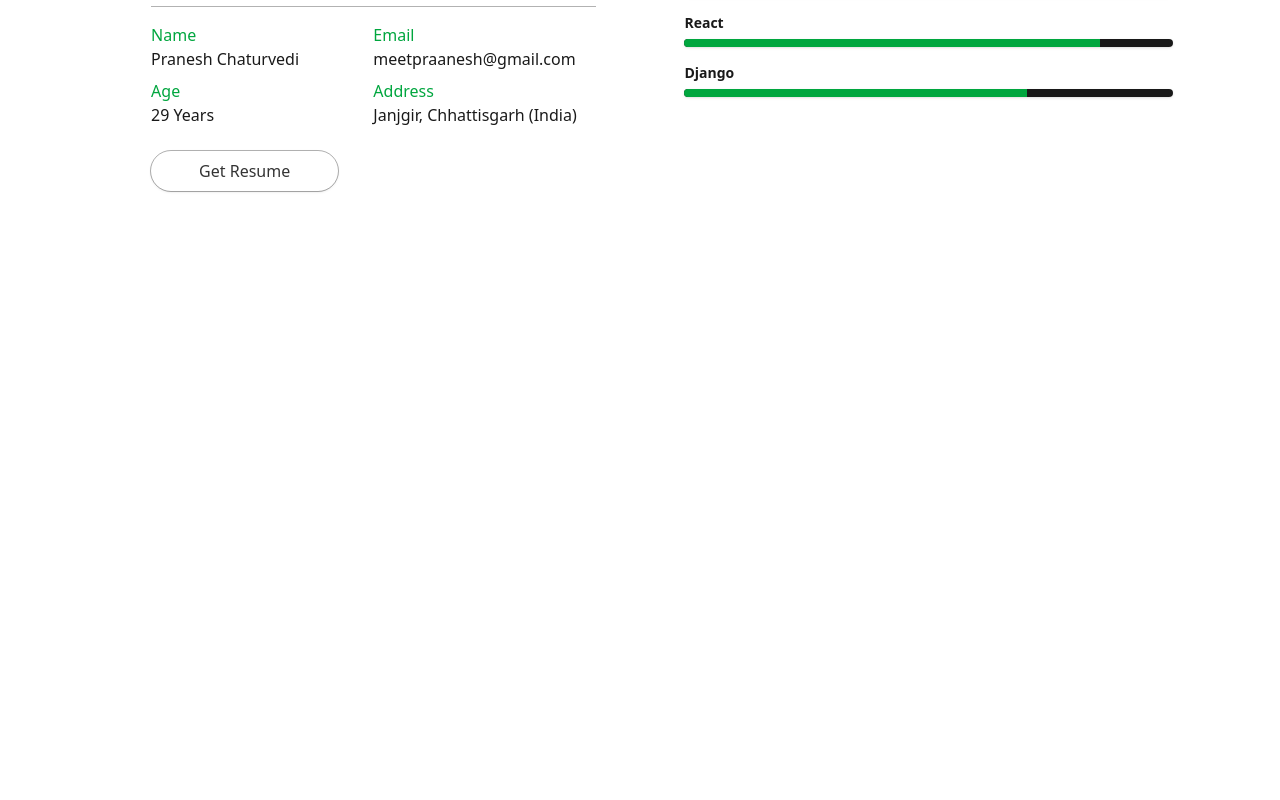
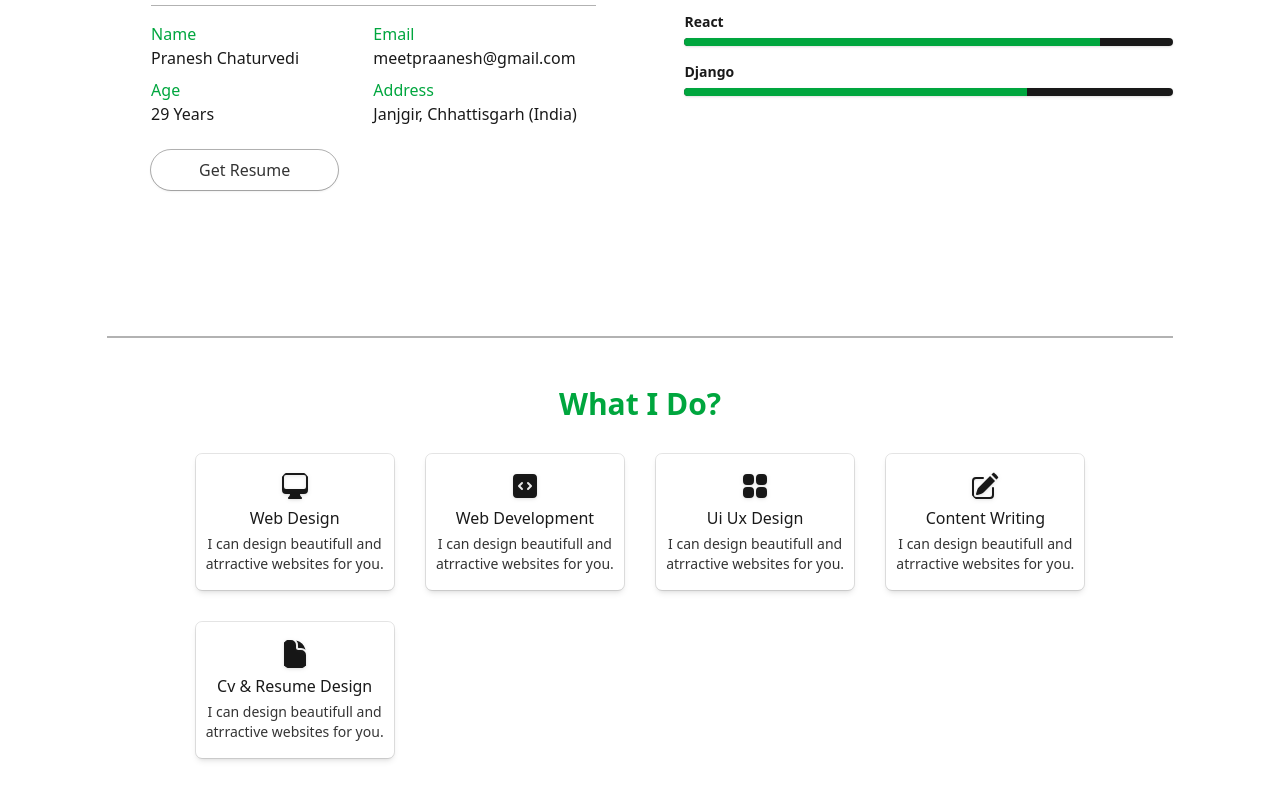
Before and after one commit to Trouble001/Portfolio, a React (Vite) app: page / in a window 1280 px wide. Shown: the part 1262-2062 px from the top of the page. Before the commit the page ends 1600 px from the top, so only its background shows below. Built offline with nearby package versions, Linux system fonts and the light colour scheme.

Commit message:
Changing some styles and creating sidebar for themes

```diff
--- a/index.html
+++ b/index.html
@@ -1,5 +1,5 @@
 <!doctype html>
-<html lang="en" >
+<html lang="en" class="dark">
   <head>
     <meta charset="UTF-8" />
     <link rel="icon" type="image/svg+xml" href="/vite.svg" />
--- a/src/App.jsx
+++ b/src/App.jsx
@@ -1,17 +1,23 @@
 import Navigation from './components/Navigation';
 import AboutSection from './layouts/AboutSection';
 import HeroSection from './layouts/HeroSection';
-import Skills from './layouts/Skills';
-import SkillSection from './layouts/SkillSection';
+import './index.css';
+import ServiceSection from './layouts/ServicelSection';
+import ThemeToggle from './components/ThemeToggle';
+import { useContext } from 'react';
+import { ThemeContext } from './context/ThemeContext';
 
 const App = () => {
+  const { setIsOpen } = useContext(ThemeContext);
 
   return (
-    <div className='w-full bg-white dark:bg-black/100 transition-all'>
+    <div className='w-full h-full bg-white dark:bg-black/100 transition-all'>
       <Navigation />
-      <div className='w-11/12 sm:w-11/12 md:w-10/12 lg:w-10/12 mx-auto'>
+      <ThemeToggle />
+      <div className='w-11/12 sm:w-11/12 md:w-10/12 lg:w-10/12 mx-auto' onClick={() => setIsOpen(false)}>
         <HeroSection />
         <AboutSection />
+        <ServiceSection />
       </div>
     </div>
   )
--- a/src/components/Navigation.jsx
+++ b/src/components/Navigation.jsx
@@ -1,17 +1,25 @@
+import { useContext } from "react";
 import ThemeToggle from "./ThemeToggle";
+import { Bars2Icon } from '@heroicons/react/24/solid';
+import { ThemeContext } from "../context/ThemeContext";
+
 
 const Navigation = () => {
+  const { themeColors, color, setIsOpen } = useContext(ThemeContext);
+
   return (
-    <div className="w-full h-12 bg-white dark:bg-black top-0 fixed z-50">
+    <div className="w-full h-12 bg-white/10 border-b border-white/30 shadow dark:bg-black/20 dark:border-white/10 top-0 fixed z-50 backdrop-blur-md">
       <div className="w-11/12 mx-auto h-full flex items-center justify-between">
         <a href="/" className="text-base sm:text-md md:text-lg lg:text-xl text-black/100 dark:text-white/100">Folio</a>
         <div className="">
-          <a href="/" className="text-xs sm:text-sm md:text-md lg:text-lg text-black/90 dark:text-white/90 mr-3 sm:mr-3 md:mr-4 lg:mr-5 xl:mr-6 hover:text-green-500 hover:border-b transition-all">Home</a>
-          <a href="/" className="text-xs sm:text-sm md:text-md lg:text-lg text-black/90 dark:text-white/90 mr-3 sm:mr-3 md:mr-4 lg:mr-5 xl:mr-6 hover:text-green-500 hover:border-b transition-all">About</a>
-          <a href="/" className="text-xs sm:text-sm md:text-md lg:text-lg text-black/90 dark:text-white/90 mr-3 sm:mr-3 md:mr-4 lg:mr-5 xl:mr-6 hover:text-green-500 hover:border-b transition-all">Projects</a>
-          <a href="/" className="text-xs sm:text-sm md:text-md lg:text-lg text-black/90 dark:text-white/90 hover:text-green-500 hover:border-b transition-all">Contact</a>
+          <a href="/" className={`text-xs sm:text-sm md:text-md lg:text-lg text-black/90 dark:text-white/90 mr-3 sm:mr-3 md:mr-4 lg:mr-5 xl:mr-6 ${themeColors[color].hover} hover:border-b-2 transition-colors`}>Home</a>
+          <a href="/" className={`text-xs sm:text-sm md:text-md lg:text-lg text-black/90 dark:text-white/90 mr-3 sm:mr-3 md:mr-4 lg:mr-5 xl:mr-6 ${themeColors[color].hover} hover:border-b-2 transition-colors`}>About</a>
+          <a href="/" className={`text-xs sm:text-sm md:text-md lg:text-lg text-black/90 dark:text-white/90 mr-3 sm:mr-3 md:mr-4 lg:mr-5 xl:mr-6 ${themeColors[color].hover} hover:border-b-2 transition-colors`}>Projects</a>
+          <a href="/" className={`text-xs sm:text-sm md:text-md lg:text-lg text-black/90 dark:text-white/90 hover:border-b-2 transition-colors ${themeColors[color].hover}`}>Contact</a>
         </div>
-        <ThemeToggle />
+        <button onClick={() => setIsOpen(prevState => !prevState)} className='text-black/90 dark:text-white/90 w-5 sm:w-5 md:w-6 lg:w-6 h-5 sm:h-5 md:h-6 lg:h-6 flex items-center justify-center rounded-full cursor-pointer transition-all'>
+        <Bars2Icon className="w-full h-full drop-shadow" />
+      </button>
       </div>
     </div>
   )
--- a/src/components/ThemeToggle.jsx
+++ b/src/components/ThemeToggle.jsx
@@ -1,21 +1,31 @@
 import { useContext } from 'react';
 import { ThemeContext } from '../context/ThemeContext';
-import { MoonIcon, SunIcon } from '@heroicons/react/24/solid';
+import { MoonIcon, SunIcon, Bars2Icon } from '@heroicons/react/24/solid';
 
 const ThemeToggle = () => {
-  const { theme, toggleTheme } = useContext(ThemeContext);
+  const { theme, themeColors, setColor, toggleTheme, isOpen } = useContext(ThemeContext);
 
   return (
-    <button
-      onClick={toggleTheme}
-      className="w-5 sm:w-5 md:w-6 lg:w-6 h-5 sm:h-5 md:h-6 lg:h-6 flex items-center justify-center rounded-full cursor-pointer transition-all"
-    >
+    <div className={`w-10 shadow fixed h-full flex items-center flex-col py-16 z-40 right-0 top-0 transition-all duration-500 ${isOpen ? 'translate-x-0' : 'translate-x-10'}`}>
+
+      <button
+        onClick={toggleTheme}
+        className="w-5 sm:w-5 md:w-6 lg:w-6 h-5 sm:h-5 md:h-6 lg:h-6 flex items-center justify-center rounded-full cursor-pointer transition-all"
+      >
       {theme === 'dark' ? (
         <SunIcon className="w-full h-full text-white/90 drop-shadow" />
       ) : (
         <MoonIcon className="w-full h-full text-black/90 drop-shadow" />
       )}
-    </button>
+      </button>
+
+      {Object.keys(themeColors).map((c) => (
+          <button
+            key={c}
+            onClick={() => setColor(c)}
+            className={`w-4 sm:w-4 md:w-5 lg:w-5 h-4 sm:h-4 md:h-5 lg:h-5 mt-2 flex items-center drop-shadow justify-center rounded-full cursor-pointer transition-all ${themeColors[c].bg}`}></button>
+        ))}
+    </div>
   );
 };
 
--- a/src/context/ThemeContext.jsx
+++ b/src/context/ThemeContext.jsx
@@ -3,6 +3,30 @@ import { createContext, useEffect, useState } from 'react';
 export const ThemeContext = createContext();
 
 export const ThemeProvider = ({ children }) => {
+  const [isOpen, setIsOpen] = useState(false);
+  const [color, setColor] = useState("green");
+
+  const themeColors = {
+    green: {
+      text: "text-green-600",
+      bg: "bg-green-600",
+      outline: "outline-green-600",
+      hover: "hover:text-green-600",
+    },
+    rose: {
+      text: "text-rose-600",
+      bg: "bg-rose-600",
+      outline: "outline-rose-600",
+      hover: "hover:text-rose-600",
+    },
+    orange: {
+      text: "text-orange-600",
+      bg: "bg-orange-600",
+      outline: "outline-orange-600",
+      hover: "hover:text-orange-600",
+    },
+  };
+
   const [theme, setTheme] = useState(() => {
     return localStorage.getItem('theme') || 'light';
   });
@@ -22,7 +46,7 @@ export const ThemeProvider = ({ children }) => {
   };
 
   return (
-    <ThemeContext.Provider value={{ theme, toggleTheme }}>
+    <ThemeContext.Provider value={{ theme, toggleTheme, color, setColor, themeColors, isOpen, setIsOpen }}>
       {children}
     </ThemeContext.Provider>
   );
--- a/src/index.css
+++ b/src/index.css
@@ -1,2 +1,8 @@
 @import "tailwindcss";
 @custom-variant dark (&:where(.dark, .dark *));
+
+html, body {
+  @apply bg-white dark:bg-black;
+  min-height: 100%;
+  scroll-behavior: smooth;
+}
--- a/src/layouts/AboutSection.jsx
+++ b/src/layouts/AboutSection.jsx
@@ -1,27 +1,30 @@
+import { useContext } from "react";
 import Skills from "./Skills";
+import { ThemeContext } from "../context/ThemeContext";
 
 const AboutSection = () => {
+    const { themeColors, color } = useContext(ThemeContext);
   return (
-    <section className="w-full min-h-screen py-4 xl:py-0 grid gap-8 xl:gap-0 grid-cols-1 xl:grid-cols-2">
+    <section className="w-full min-h-screen py-4 xl:py-0 grid gap-8 xl:gap-0 grid-cols-1 xl:grid-cols-2 border-b-2 border-black/30 dark:border-white/30">
       <div className="w-full flex flex-col items-center justify-center">
         <div className="w-11/12">
-          <h1 className="text-left text-lg sm:text-xl md:text-2xl lg:text-3xl xl:4xl text-green-600 font-bold">- About Me</h1>
+          <h1 className={`text-left text-lg sm:text-xl md:text-2xl lg:text-3xl xl:4xl transition-colors duration-500 font-bold ${themeColors[color].text}`}>- About Me</h1>
         </div>
         <div className="w-10/12 mt-4 pb-4 border-b border-black/30 dark:border-white/30">
           <p className="text-left text-sm sm:text-base md:text-md lg:text-lg xl:text-lg text-black/80 dark:text-white/70 dark:font-normal">Lorem ipsum dolor sit amet consectetur adipisicing elit. Ullam aspernatur inventore error quasi earum voluptatem sunt qui dicta laboriosam nobis dolorem adipisci blanditiis iste voluptatum omnis commodi, labore cum officiis. Lorem ipsum dolor sit amet consectetur adipisicing elit. Lorem ipsum dolor sit amet consectetur adipisicing elit. Ullam aspernatur inventore error quasi earum voluptatem Ullam aspernatur inventore error quasi earum voluptatem</p>
         </div>
         <div className="w-10/12 mt-4 grid grid-cols-2 text-xs sm:text-sm md:text-base lg:text-md xl:text-md">
           <div>
-            <p className="text-green-600 font-medium">Name</p>
+            <p className={`${themeColors[color].text} transition-colors duration-500 font-medium`}>Name</p>
             <p className="text-black/90 dark:text-white/70">Pranesh Chaturvedi</p>
-            <p className="text-green-600 font-medium mt-2">Age</p>
+            <p className={`${themeColors[color].text} transition-colors duration-500 font-medium mt-2`}>Age</p>
             <p className="text-black/90 dark:text-white/70">29 Years</p>
           </div>
 
           <div>
-            <p className="text-green-600 font-medium">Email</p>
+            <p className={`${themeColors[color].text} transition-colors duration-500 font-medium`}>Email</p>
             <p className="text-black/90 dark:text-white/70">meetpraanesh@gmail.com</p>
-            <p className="text-green-600 font-medium mt-2">Address</p>
+            <p className={`${themeColors[color].text} transition-colors duration-500 font-medium mt-2`}>Address</p>
             <p className="text-black/90 dark:text-white/70">Janjgir, Chhattisgarh (India)</p>
           </div>
 
--- a/src/layouts/HeroSection.jsx
+++ b/src/layouts/HeroSection.jsx
@@ -1,18 +1,24 @@
+import { useContext } from "react";
+import { ThemeContext } from "../context/ThemeContext";
+
 const HeroSection = () => {
+  const { themeColors, color } = useContext(ThemeContext);
   return (
     <section className="w-full min-h-screen h-auto grid grid-cols-1 xl:grid-cols-2 border-b-2 border-black/30 dark:border-white/30">
       <div className="w-full flex items-center justify-center">
         <div className="">
           <h5 className="text-xl sm:text-xl md:text-2xl lg:text-3xl font-medium text-black/90 dark:text-white/90">Hello!</h5>
-          <h3 className="text-3xl sm:text-3xl md:text-3xl lg:text-4xl xl:text-5xl font-bold text-black/100 dark:text-white/100">I'm <span className="text-green-600 dark:text-green-600">Pranesh Chaturvedi</span></h3>
+          <h3 className="text-3xl sm:text-3xl md:text-3xl lg:text-4xl xl:text-5xl font-bold text-black/100 dark:text-white/100 transition-colors duration-500">I'm <span className={`transition-colors duration-500 ${themeColors[color].text}`}>Pranesh Chaturvedi</span></h3>
           <p className="text-md sm:text-lg md:text-xl lg:text-2xl font-normal text-black/80 dark:text-white/80">Full Stack Web Developer</p>
           <div className="w-full flex flex-row items-center justify-start mt-2">
-            <button className="text-sm sm:text-sm md:text-base lg-text-base xl:text-md outline bg-green-600 outline-green-600 text-white dark:text-black px-6 sm:px-7 md:px-8 lg:px-10 xl:px-12 py-1.5 sm:py-1.5 md:py-2 lg:py-2 xl:py-2 cursor-pointer rounded-full flex items-center justify-center shadow mr-2">Contact Me</button>
-            <button className="text-sm sm:text-sm md:text-base lg-text-base xl:text-md outline outline-green-600 text-green-600 px-6 sm:px-7 md:px-8 lg:px-10 xl:px-12 py-1.5 sm:py-1.5 md:py-2 lg:py-2 xl:py-2 cursor-pointer rounded-full flex items-center justify-center shadow">Get Resume</button>
+            <button className={`text-sm sm:text-sm md:text-base lg-text-base xl:text-md transition-colors duration-500 ${themeColors[color].bg} outline ${themeColors[color].outline} text-white dark:text-black px-6 sm:px-7 md:px-8 lg:px-10 xl:px-12 py-1.5 sm:py-1.5 md:py-2 lg:py-2 xl:py-2 cursor-pointer rounded-full flex items-center justify-center shadow mr-3 lg:mr-4`}>Contact Me</button>
+            <button className={`text-sm sm:text-sm md:text-base lg-text-base xl:text-md transition-colors duration-500 outline ${themeColors[color].outline} ${themeColors[color].text}  px-6 sm:px-7 md:px-8 lg:px-10 xl:px-12 py-1.5 sm:py-1.5 md:py-2 lg:py-2 xl:py-2 cursor-pointer rounded-full flex items-center justify-center shadow`}>Get Resume</button>
           </div>
         </div>
       </div>
-      <div className="w-full"></div>
+      <div className="w-full">
+
+      </div>
     </section>
   )
 }
--- /dev/null
+++ b/src/layouts/ServicelSection.jsx
@@ -0,0 +1,61 @@
+import { ComputerDesktopIcon, CodeBracketSquareIcon, Squares2X2Icon, PencilSquareIcon, DocumentIcon } from '@heroicons/react/24/solid';
+import { useContext } from 'react';
+import { ThemeContext } from '../context/ThemeContext';
+
+const services = [
+  {
+    id: 1,
+    name: "Web Design",
+    desc: "I can design beautifull and atrractive websites for you.",
+    icon: ComputerDesktopIcon,
+  },
+  {
+    id: 2,
+    name: "Web Development",
+    desc: "I can design beautifull and atrractive websites for you.",
+    icon: CodeBracketSquareIcon,
+  },
+  {
+    id: 3,
+    name: "Ui Ux Design",
+    desc: "I can design beautifull and atrractive websites for you.",
+    icon: Squares2X2Icon,
+  },
+  {
+    id: 4,
+    name: "Content Writing",
+    desc: "I can design beautifull and atrractive websites for you.",
+    icon: PencilSquareIcon,
+  },
+  {
+    id: 3,
+    name: "Cv & Resume Design",
+    desc: "I can design beautifull and atrractive websites for you.",
+    icon: DocumentIcon,
+  },
+]
+
+const ServiceSection = () => {
+  const { themeColors, color } = useContext(ThemeContext);
+  return (
+    <section className="w-full min-h-screen py-12">
+      <div className="w-full h-full flex flex-col items-center justify-center">
+        <h1 className={`text-left text-lg sm:text-xl md:text-2xl lg:text-3xl xl:4xl ${themeColors[color].text} font-bold transition-colors duration-500`}>What I Do?</h1>
+        <div className="w-10/12 grid grid-cols-2 sm:grid-cols-3 md:grid-cols-3 lg:grid-cols-4 gap-4 sm:gap-4 md:gap-6 lg:gap-6 xl:gap-8 mt-8">
+          {services.map((service) => {
+            const Icon = service.icon;
+            return (
+              <div className="py-4 px-2 shadow-md rounded-md flex flex-col items-center justify-center outline outline-black/10 dark:outline-white/20">
+                <Icon className='w-6 sm:w-6 md:w-7 lg:w-7 xl:w-8 h-6 sm:h-6 md:h-7 lg:h-7 xl:h-8 text-black/90 dark:text-white/70 rounded-full drop-shadow' />
+                <h6 className='text-sm sm:text-sm md:text-base lg:text-base xl:text-md font-medium my-1 text-black/90 dark:text-white/90 dark:font-normal'>{service.name}</h6>
+                <p className='text-xs sm:text-xs md:text-sm lg:text-sm xl:text-sm text-center text-black/80 dark:text-white/60 dark:font-normal font-medium'>{service.desc}</p>
+              </div>
+              )
+          })}
+        </div>
+      </div>
+    </section>
+  )
+}
+
+export default ServiceSection;
--- a/src/layouts/Skills.jsx
+++ b/src/layouts/Skills.jsx
@@ -1,52 +1,57 @@
+import { useContext } from "react";
+import { ThemeContext } from "../context/ThemeContext";
+
 const Skills = () => {
+  const { themeColors, color } = useContext(ThemeContext);
+
   return (
     <div className="w-11/12 p-4 xl:p-0 flex flex-col items-start text-sm font-bold text-black/90 dark:text-white/80">
       <div className="w-full mb-4">
         <p className="">HTML</p>
         <div className="w-full h-2 mt-1.5 bg-black/90 dark:bg-white/80 rounded-full shadow">
-          <div className="w-[90%] bg-green-600 h-full rounded-l-full"></div>
+          <div className={`w-[90%] ${themeColors[color].bg} transition-colors duration-500 h-full rounded-l-full`}></div>
         </div>
       </div>
 
       <div className="w-full mb-4">
         <p className="">CSS</p>
         <div className="w-full h-2 mt-1.5 bg-black/90 dark:bg-white/80 rounded-full shadow">
-          <div className="w-[80%] bg-green-600 h-full rounded-l-full"></div>
+          <div className={`w-[80%] ${themeColors[color].bg} transition-colors duration-500 h-full rounded-l-full`}></div>
         </div>
       </div>
 
       <div className="w-full mb-4">
         <p className="">JavaScript</p>
         <div className="w-full h-2 mt-1.5 bg-black/90 dark:bg-white/80 rounded-full shadow">
-          <div className="w-[75%] bg-green-600 h-full rounded-l-full"></div>
+          <div className={`w-[75%] ${themeColors[color].bg} transition-colors duration-500 h-full rounded-l-full`}></div>
         </div>
       </div>
 
       <div className="w-full mb-4">
         <p className="">Tailwind</p>
         <div className="w-full h-2 mt-1.5 bg-black/90 dark:bg-white/80 rounded-full shadow">
-          <div className="w-[80%] bg-green-600 h-full rounded-l-full"></div>
+          <div className={`w-[80%] ${themeColors[color].bg} transition-colors duration-500 h-full rounded-l-full`}></div>
         </div>
       </div>
 
       <div className="w-full mb-4">
         <p className="">Bootstrap</p>
         <div className="w-full h-2 mt-1.5 bg-black/90 dark:bg-white/80 rounded-full shadow">
-          <div className="w-[75%] bg-green-600 h-full rounded-l-full"></div>
+          <div className={`w-[75%] ${themeColors[color].bg} transition-colors duration-500 h-full rounded-l-full`}></div>
         </div>
       </div>
 
       <div className="w-full mb-4">
         <p className="">React</p>
         <div className="w-full h-2 mt-1.5 bg-black/90 dark:bg-white/80 rounded-full shadow">
-          <div className="w-[85%] bg-green-600 h-full rounded-l-full"></div>
+          <div className={`w-[85%] ${themeColors[color].bg} transition-colors duration-500 h-full rounded-l-full`}></div>
         </div>
       </div>
 
       <div className="w-full mb-4">
         <p className="">Django</p>
         <div className="w-full h-2 mt-1.5 bg-black/90 dark:bg-white/80 rounded-full shadow">
-          <div className="w-[70%] bg-green-600 h-full rounded-l-full"></div>
+          <div className={`w-[70%] ${themeColors[color].bg} transition-colors duration-500 h-full rounded-l-full`}></div>
         </div>
       </div>
 
```
Also changed, not shown: src/layouts/SkillSection.jsx (deleted, +0 -19 lines), src/App.css (deleted).
